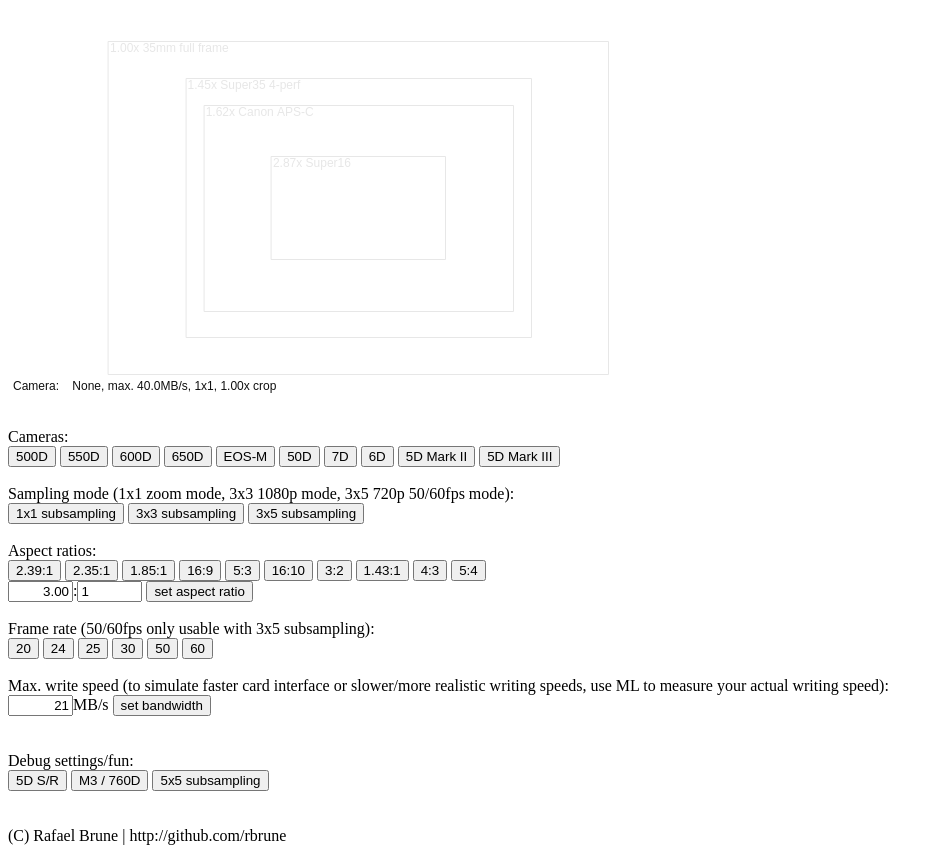
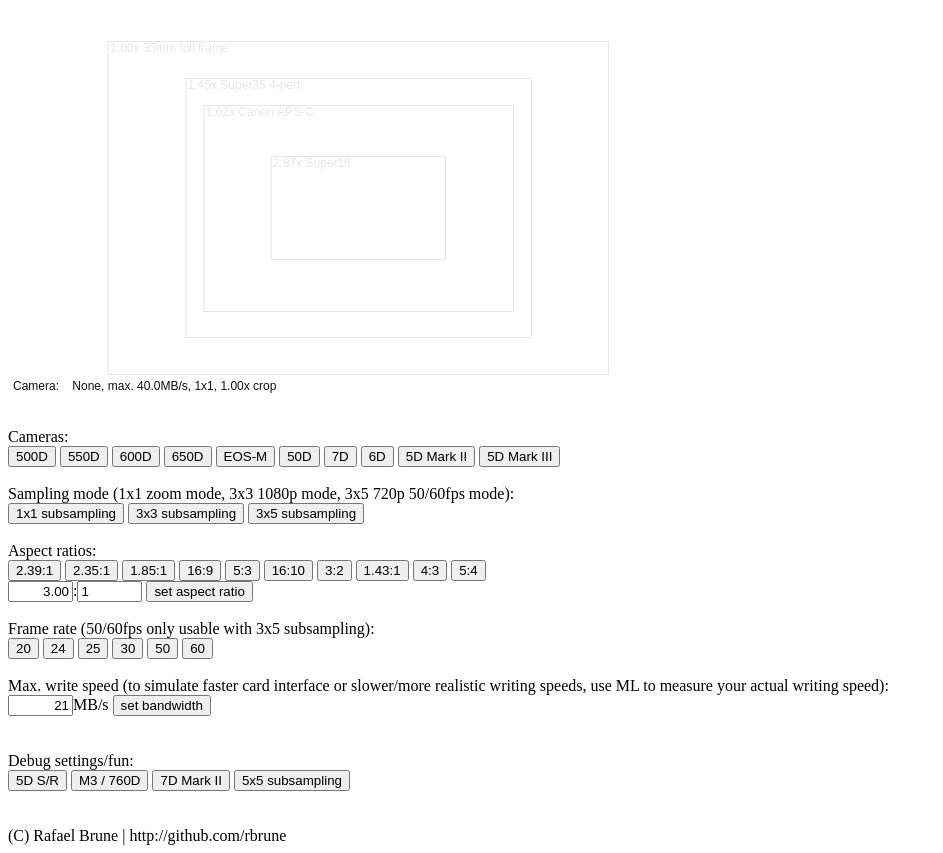
Before and after one commit to rbrune/mlraw, a plain HTML site: page index.html in a window 1280 px wide. Shown: the whole page, without its empty margins (0-943 px from the left). Drawn offline with Linux system fonts and the light colour scheme.

Commit message:
added 7D Mark II to debug fun

```diff
--- a/index.html
+++ b/index.html
@@ -269,6 +269,7 @@
 Debug settings/fun:<br>
 <button onClick="Processing.getInstanceById('sketch').setCamera('5D S/R', 100*1024*1024, 8688, 5792, 1.00);">5D S/R</button>
 <button onClick="Processing.getInstanceById('sketch').setCamera('M3 / 760D', 40*1024*1024, 6000, 4000, 1.62);">M3 / 760D</button>
+<button onClick="Processing.getInstanceById('sketch').setCamera('7D Mark II', 70*1024*1024, 5472, 3648, 1.62);">7D Mark II</button>
 <button onClick="Processing.getInstanceById('sketch').setSampling(5, 5);">5x5 subsampling</button>
 <br>
 <br>
```
